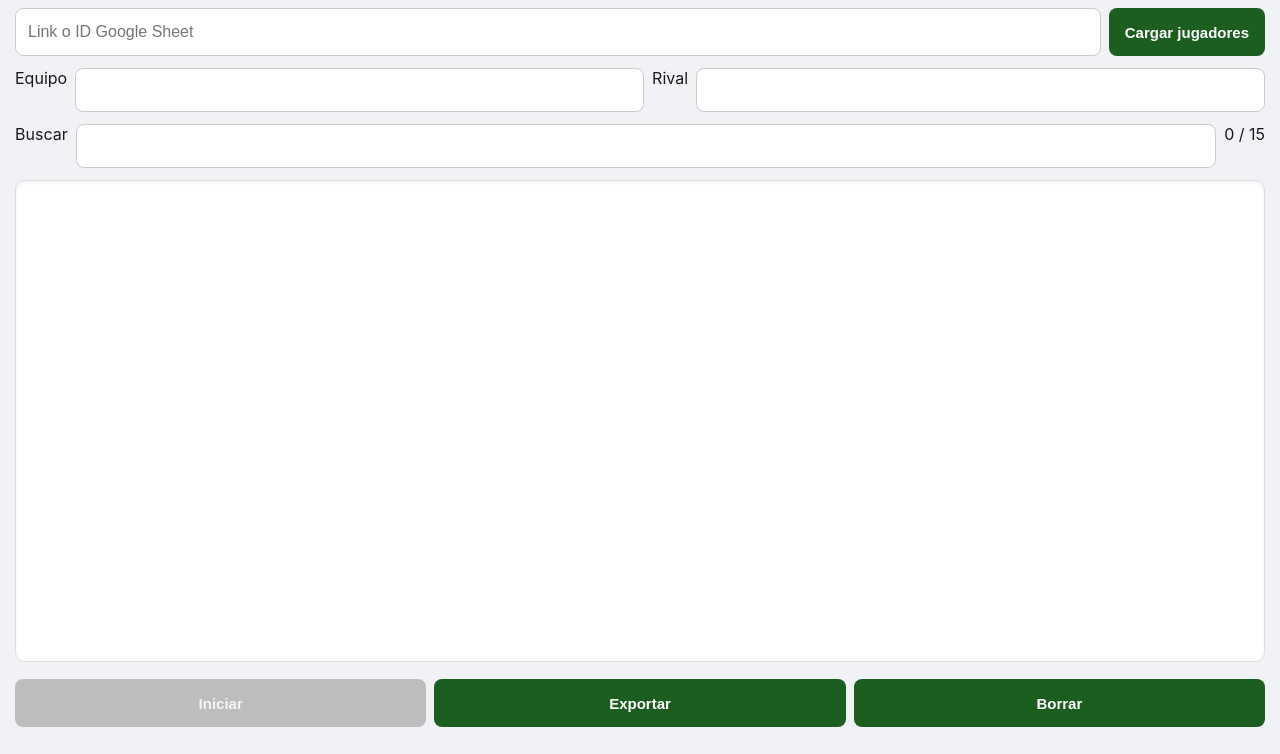
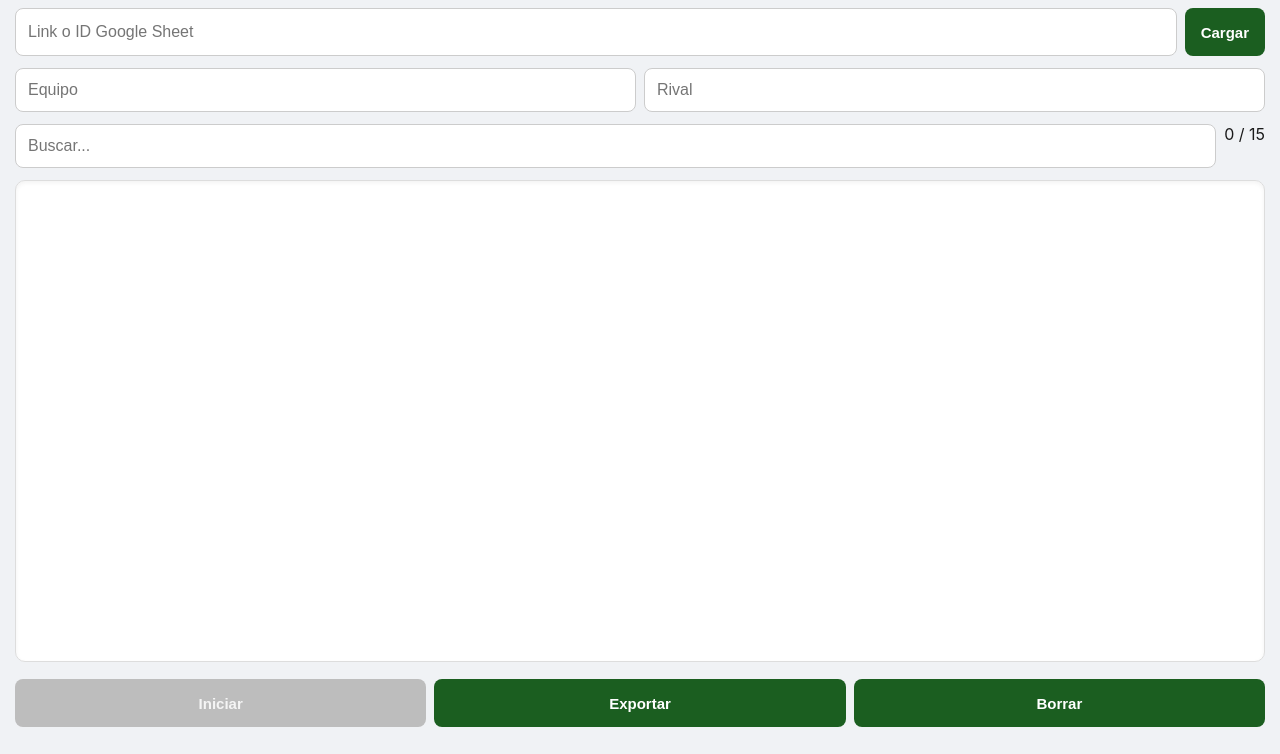
Before and after one commit to buenaracha/rugby-stats, a plain HTML site: page index.html in a window 1280 px wide. Shown: the part 46-800 px from the top of the page. Drawn offline with Linux system fonts and the light colour scheme.

Commit message:
Refactor index.html for cleaner structure

```diff
--- a/index.html
+++ b/index.html
@@ -1,108 +1,74 @@
 <!DOCTYPE html>
-
 <html>
 <head>
     <link rel="manifest" href="manifest.json">
     <meta name="theme-color" content="#1b5e20">
-<meta name="viewport" content="width=device-width, initial-scale=1.0">
+    <meta name="viewport" content="width=device-width, initial-scale=1.0, maximum-scale=1.0>
     <meta charset="UTF-8">
-
     <title>Rugby Stats</title>
-
     <link rel="stylesheet" href="style.css">
-
 </head>
-
 <body>
 
 <div id="pantallaConfig">
-
+    <div class="headerConfig">
         <h2>Preparar Partido</h2>
 
         <div class="linea">
-
             <input id="sheetID" placeholder="Link o ID Google Sheet">
-
-<button onclick="importarJugadoresSheet()">Cargar jugadores</button>
-
+            <button onclick="importarJugadoresSheet()">Cargar</button>
         </div>
 
         <div class="linea">
-
-Equipo <input id="equipo">
-
-Rival <input id="rival">
-
+            <input id="equipo" placeholder="Equipo">
+            <input id="rival" placeholder="Rival">
         </div>
 
         <div class="linea">
-
-Buscar <input id="buscarJugador" oninput="filtrarJugadores()">
-
+            <input id="buscarJugador" placeholder="Buscar..." oninput="filtrarJugadores()">
             <span id="contador">0 / 15</span>
-
+        </div>
     </div>
 
     <div id="tablaJugadores"></div>
 
     <div class="linea botones">
-
         <button id="btnIniciar" onclick="iniciarPartido()" disabled>Iniciar</button>
-
         <button onclick="exportarEventos()">Exportar</button>
-
         <button onclick="borrarSeleccion()">Borrar</button>
-
     </div>
-
 </div>
 
 <div id="pantallaPartido" style="display:none">
-
     <div class="headerPartido">
-
         <div id="cronometro">00:00</div>
-
         <div id="infoPartido"></div>
-
         <div id="amarillas"></div>
-
     </div>
 
     <div class="barraControles">
-
         <button id="btnCrono" onclick="iniciarCrono()">Iniciar</button>
-
         <button id="toggleModo" onclick="toggleModo()">Apodos</button>
-
         <button onclick="modoCambios()">Cambios</button>
-
         <button onclick="finalizarPartido()">Finalizar</button>
-
     </div>
 
+    <div class="zonaJuego">
         <div id="jugadores" class="grid"></div>
-
         <h3>Acciones</h3>
-
         <div id="acciones" class="grid"></div>
+    </div>
 
     <div id="ultima">Sin eventos</div>
-
 </div>
 
 <script src="storage.js"></script>
-
 <script src="sheet.js"></script>
-
 <script src="app.js"></script>
-
 <script>
     if("serviceWorker" in navigator){
         navigator.serviceWorker.register("service-worker.js")
     }
 </script>
-
 </body>
-
 </html>
```
Lines whose indentation alone changed are shown as unchanged.
